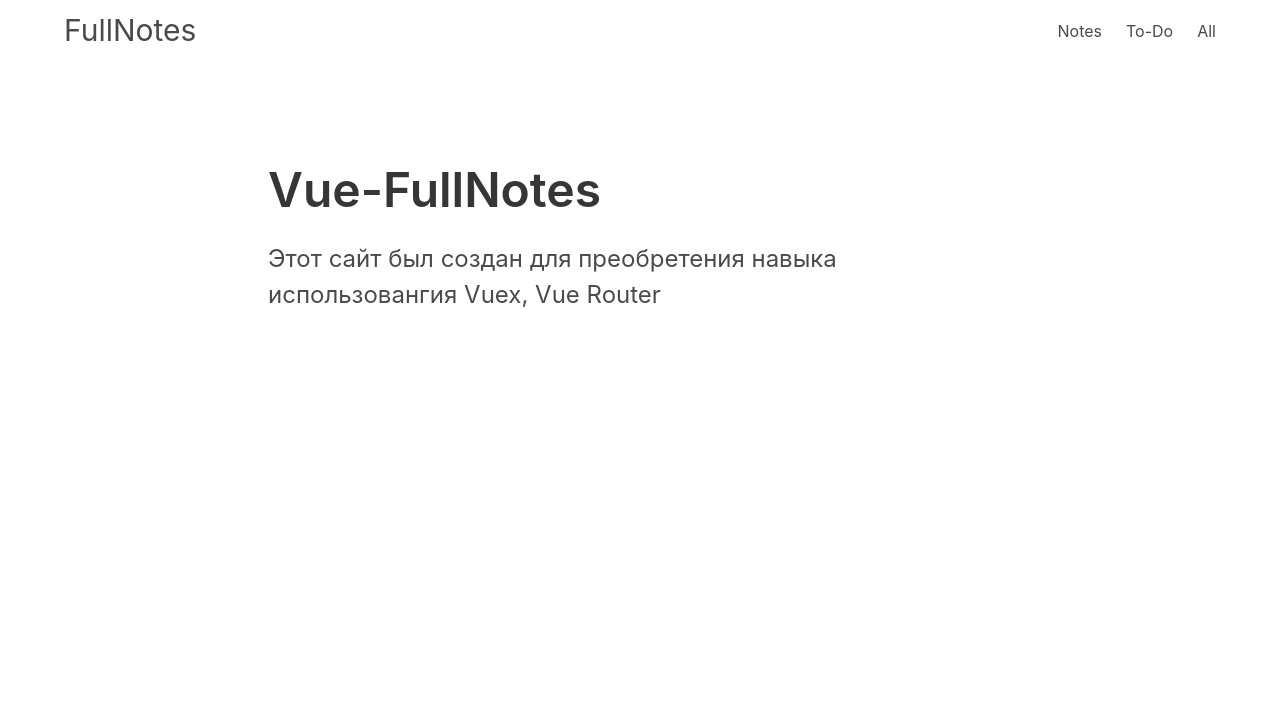
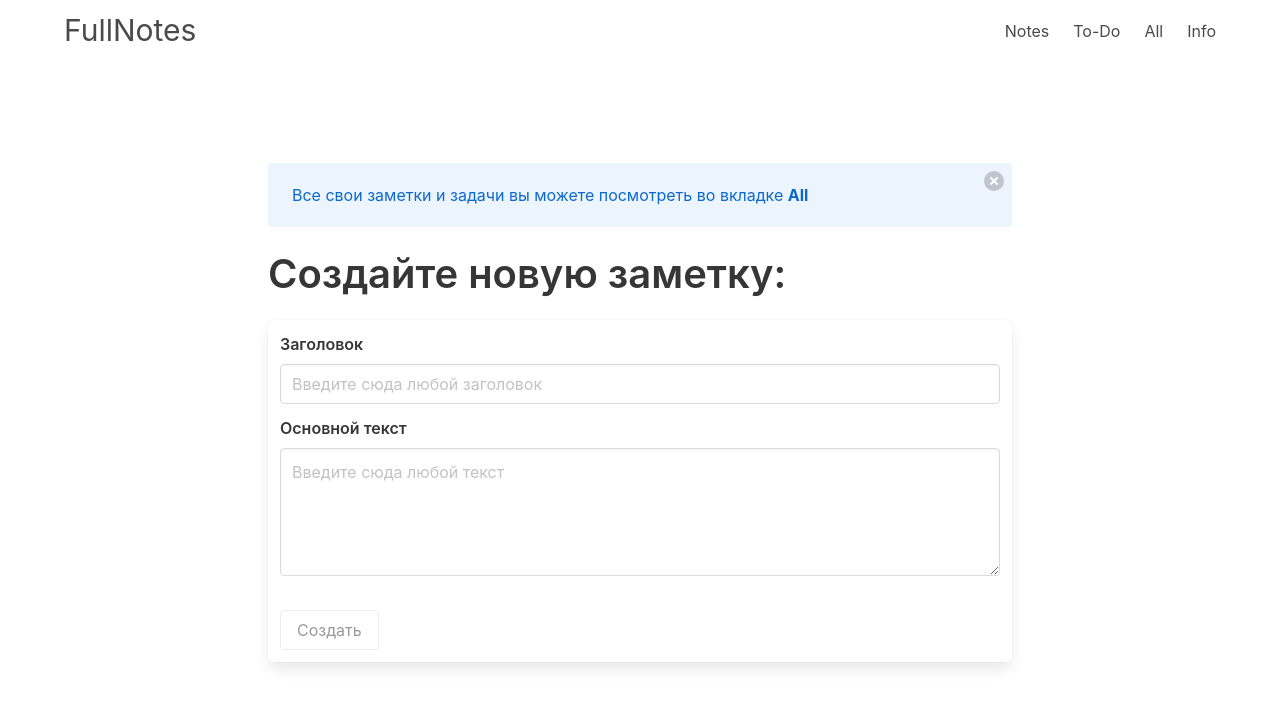
Before and after one commit to Gercov/vue-fullnotes, a Vue app: page / in a window 1280 px wide. Shown: the top 706 px of the page. Built offline with nearby package versions, Linux system fonts and the light colour scheme.

Commit message:
change router settings

```diff
--- a/src/components/Navbar.vue
+++ b/src/components/Navbar.vue
@@ -4,7 +4,7 @@
       <template #brand>
         <b-navbar-item
           tag="router-link"
-          :to="{ name: 'home' }"
+          :to="{ name: 'info' }"
           class="logo is-size-5-mobile"
         >
           FullNotes
@@ -17,7 +17,12 @@
         <b-navbar-item tag="router-link" :to="{ name: 'todos' }">
           To-Do
         </b-navbar-item>
-        <b-navbar-item tag="router-link" :to="{ name: 'allitems' }"> All </b-navbar-item>
+        <b-navbar-item tag="router-link" :to="{ name: 'allitems' }">
+          All
+        </b-navbar-item>
+        <b-navbar-item tag="router-link" :to="{ name: 'info' }">
+          Info
+        </b-navbar-item>
       </template>
     </b-navbar>
   </div>
--- a/src/router/index.js
+++ b/src/router/index.js
@@ -6,12 +6,6 @@ Vue.use(VueRouter);
 const routes = [
   {
     path: "/",
-    name: "home",
-    meta: { title: "Home"},
-    component: () => import("@/views/Home.vue")
-  },
-  {
-    path: "/notes",
     name: "notes",
     meta: { title: "Notes", name: "note-item" },
     component: () => import("@/views/Notes.vue"),
@@ -28,6 +22,12 @@ const routes = [
     meta: { title: "All Items" },
     component: () => import("@/views/AllItemsPage.vue"),
   },
+  {
+    path: "/info",
+    name: "info",
+    meta: { title: "info" },
+    component: () => import("@/views/info.vue")
+  },
 ];
 
 const router = new VueRouter({
```
Also changed, not shown: src/views/info.vue (renamed from src/views/Home.vue).
